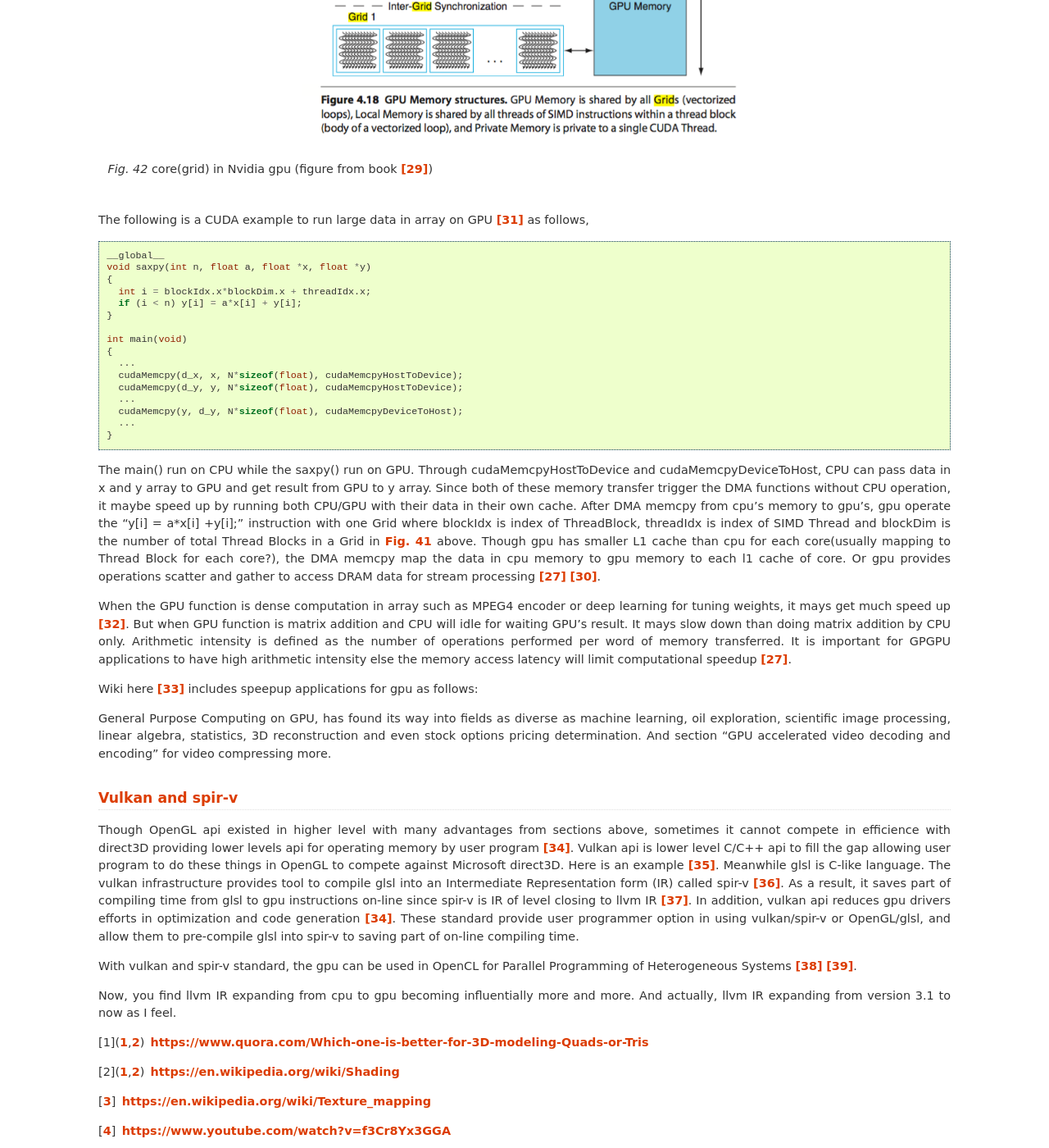
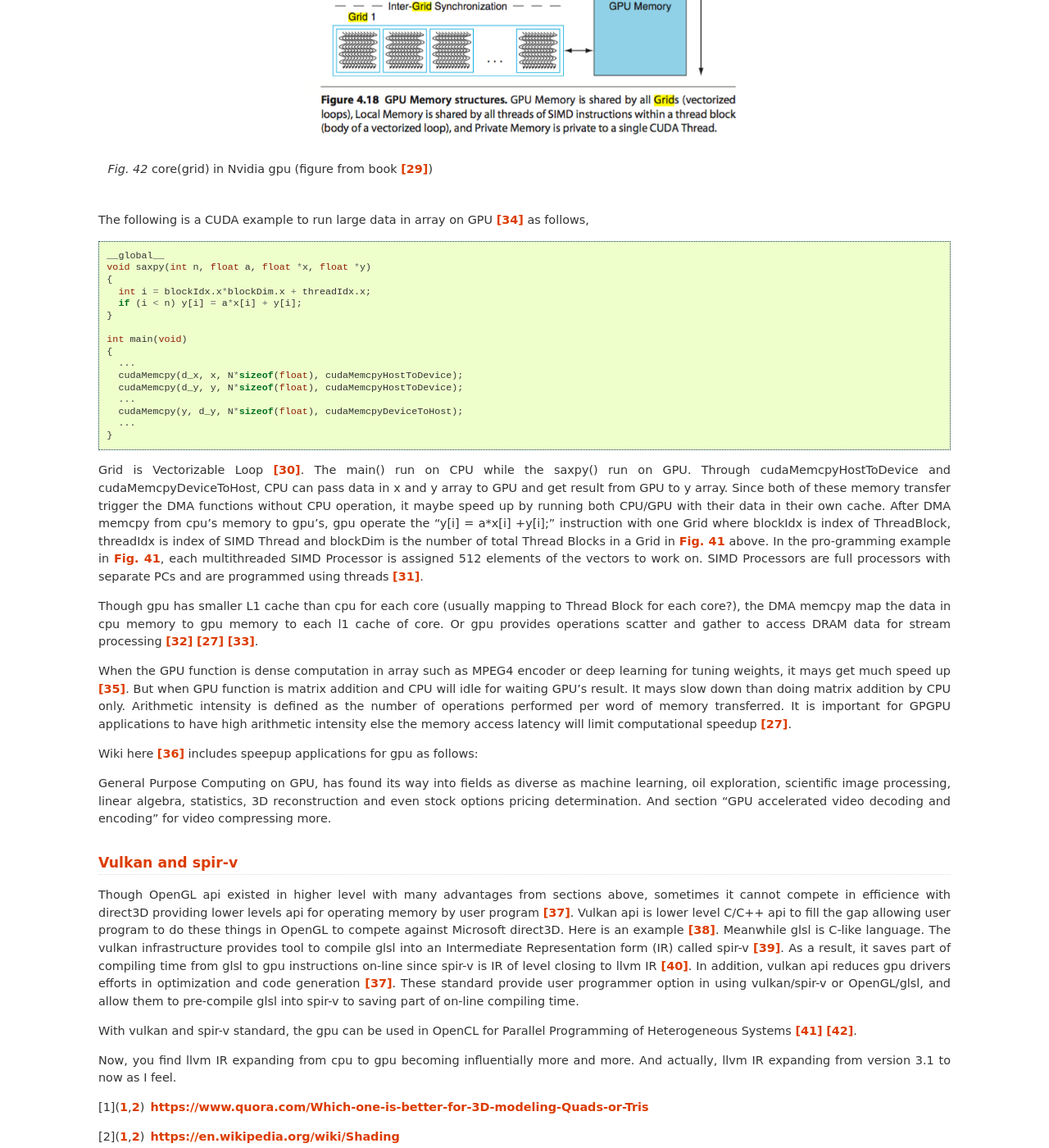
Before and after one commit to Jonathan2251/lbd, a Sphinx documentation site: the page built from source/gpu.rst, in a window 1280 px wide and 1400 px high, scrolled down 8262 px. Shown: the whole window at 82% size. Built offline with Sphinx 7.4.7, drawn with Linux system fonts in a browser that asks for light colours; pages that are not in the unit, such as notebooks, are missing from menus; some of the changed text lies outside the part shown.

Commit message:
grid and thread block

```diff
--- a/source/gpu.rst
+++ b/source/gpu.rst
@@ -400,6 +400,7 @@
     ...
   }
 
+Grid is Vectorizable Loop [#Quantitative-gpu-griddef]_.
 The main() run on CPU while the saxpy() run on GPU. Through
 cudaMemcpyHostToDevice and cudaMemcpyDeviceToHost, CPU can pass data in x and y
 array to GPU and get result from GPU to y array.
@@ -409,10 +410,14 @@
 instruction with one Grid where blockIdx is index of ThreadBlock, threadIdx is
 index of SIMD Thread and blockDim is the number of total Thread Blocks in a Grid
 in :numref:`grid` above.
-Though gpu has smaller L1 cache than cpu for each core(usually mapping to Thread Block for each core?),
+In the pro-gramming example in :numref:`grid`, each multithreaded SIMD Processor is assigned
+512 elements of the vectors to work on. SIMD Processors are full processors with
+separate PCs and are programmed using threads [#Quantitative-gpu-threadblock]_.
+
+Though gpu has smaller L1 cache than cpu for each core (usually mapping to Thread Block for each core?),
 the DMA memcpy map the data in cpu memory to gpu memory to each l1 cache of core.
 Or gpu provides operations scatter and gather to access DRAM data for stream
-processing [#gpgpuwiki]_ [#shadingl1]_.
+processing [#Quantitative-gpu-sparse-matrix]_ [#gpgpuwiki]_ [#shadingl1]_.
 
 When the GPU function is dense computation in array such as MPEG4 encoder or
 deep learning for tuning weights, it mays get much speed up [#mpeg4speedup]_.
@@ -522,6 +527,15 @@
 .. [#Quantitative-gpu-mem] Book Figure 4.17 of Computer Architecture: A Quantitative Approach 5th edition (The
        Morgan Kaufmann Series in Computer Architecture and Design)
 
+.. [#Quantitative-gpu-griddef] Book Figure 4.12 of Computer Architecture: A Quantitative Approach 5th edition (The
+       Morgan Kaufmann Series in Computer Architecture and Design)
+
+.. [#Quantitative-gpu-threadblock] search these words from section 4.4 of A Quantitative Approach 5th edition (The
+       Morgan Kaufmann Series in Computer Architecture and Design)
+
+.. [#Quantitative-gpu-sparse-matrix] Reference "Gather-Scatter: Handling Sparse Matrices in Vector Architectures": section 4.2 Vector Architecture of A Quantitative Approach 5th edition (The
+       Morgan Kaufmann Series in Computer Architecture and Design)
+
 .. [#shadingl1] The whole chip shares a single L2 cache, but the different units will have individual L1 caches. https://computergraphics.stackexchange.com/questions/355/how-does-texture-cache-work-considering-multiple-shader-units
 
 .. [#cudaex] https://devblogs.nvidia.com/easy-introduction-cuda-c-and-c/
```
